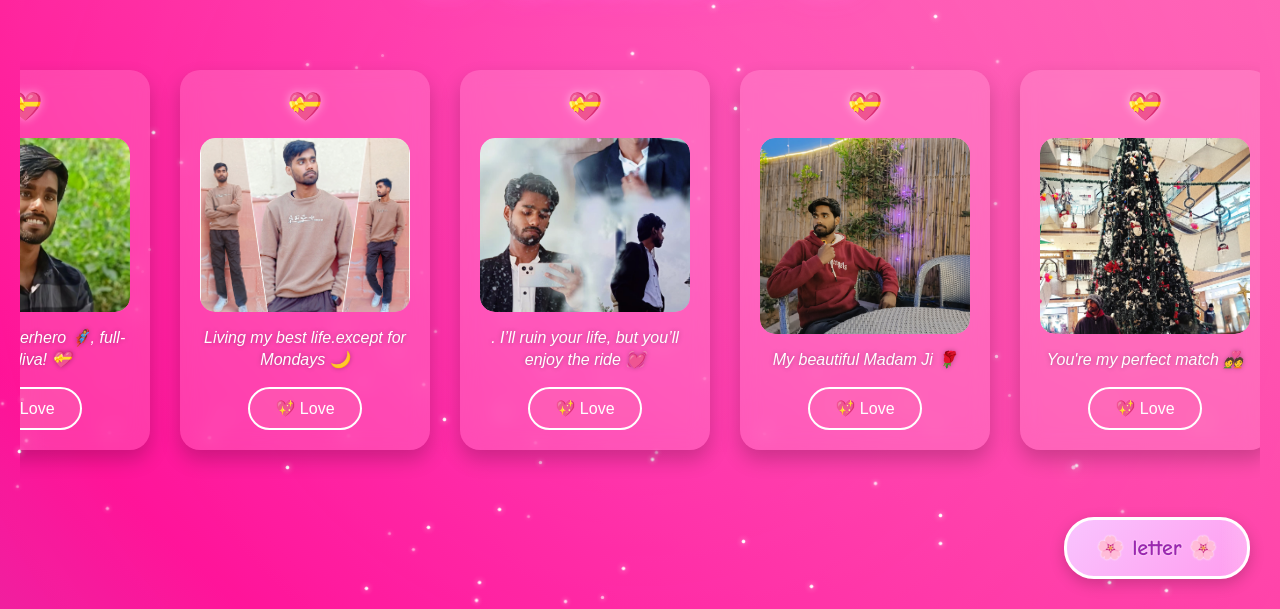
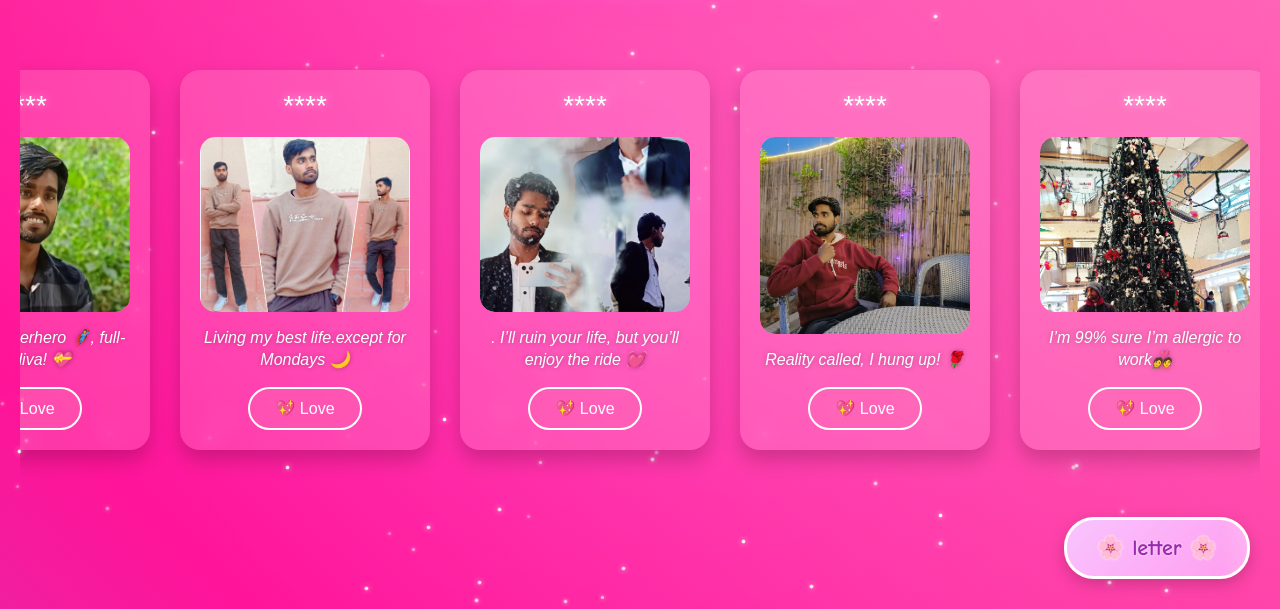
Before and after one commit to sonuyadav933/pic, a plain HTML site: page gallary.html in a window 1280 px wide. Shown: the part 191-800 px from the top of the page. Drawn offline with Linux system fonts and the light colour scheme.

Commit message:
Update gallary.html

```diff
--- a/gallary.html
+++ b/gallary.html
@@ -500,10 +500,10 @@
             "Part-time superhero 🦸‍♀️, full-time diva! 💝",
             "Living my best life.except for Mondays 🌙",
             ". I’ll ruin your life, but you’ll enjoy the ride 💓",
-            "My beautiful Madam Ji 🌹",
-            "You're my perfect match 💑",
-            "Love you to the moon & back 🌟",
-            "My world revolves around you 🌍",
+            "Reality called, I hung up! 🌹",
+            "I’m 99% sure I’m allergic to work💑",
+            "Part-time superhero 🦸‍♀️, full-time diva!🌟",
+            "Living my best life.except for Mondays 🌍",
             "You're my heartbeat 💗"
         ];
         const images = [
@@ -550,7 +550,7 @@
             const card = document.createElement('div');
             card.className = 'card';
             card.innerHTML = `
-                <div class="card-number">💝</div>
+                <div class="card-number">****</div>
                 <div class="card-image">
                     <img src="${images[index % 10]}" alt="Image ${index % 10 + 1}">
                 </div>
@@ -607,7 +607,7 @@
 
         // Array of cute pookie messages
         const pookieMessages = [
-            "You’re my favorite distraction, my sweetest motivation, and the reason behind so many of my smiles. 😊 Every little thing about you—your laughter, your warmth, the way you just get me—it all makes my heart do that happy little dance. 🌈✨🥰",
+            "😊🌈“Sing like no one’s listening, love like you’ve never been hurt, dance like nobody’s watching, and live like it’s heaven on earth.”✨🥰 ",
 
         ];
 
```
